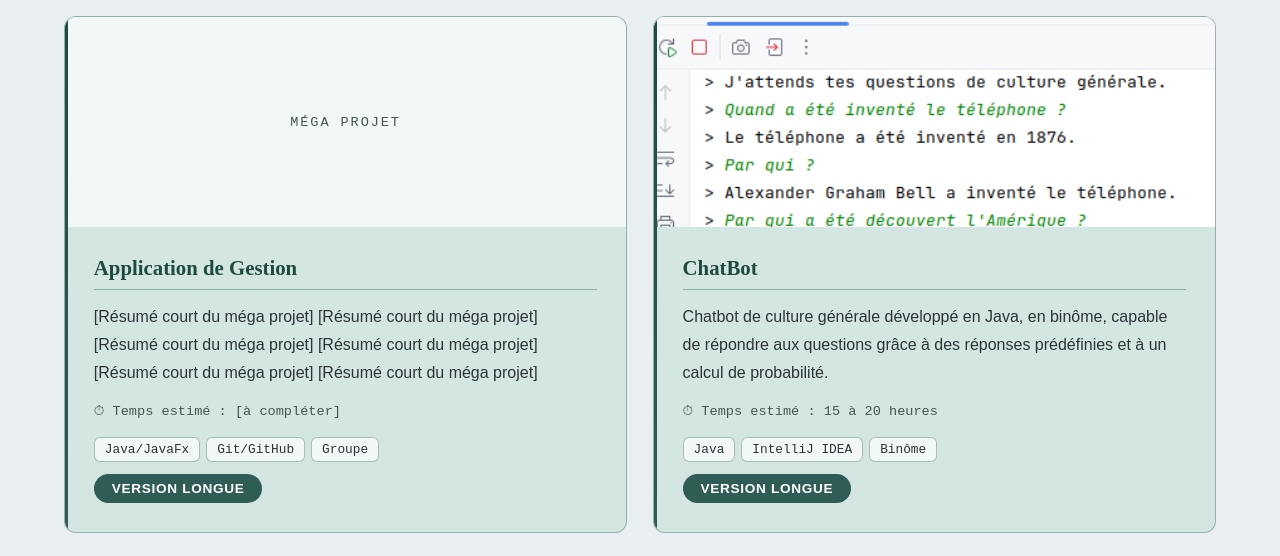
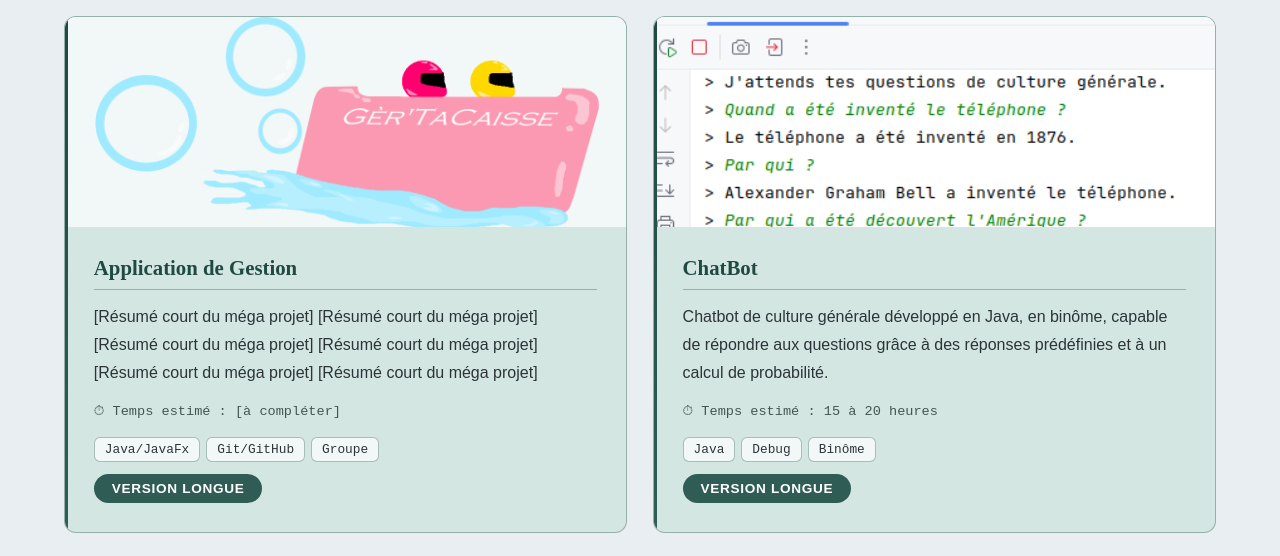
Before and after one commit to LebruneP/lebrunep.portfolio, a plain HTML site: page Projet.html in a window 1280 px wide. Shown: the part 185-741 px from the top of the page. Drawn offline with Linux system fonts and the light colour scheme.

Commit message:
oublie de ctrl+s

```diff
--- a/Projet.html
+++ b/Projet.html
@@ -36,7 +36,7 @@
       <!-- ═══ MÉGA PROJET (À COMPLÉTER : titre, textes, image, temps, tags) ═══ -->
       <article class="projet-card">
         <div class="projet-img-wrap">
-          <!-- Ajoute ton image ici : <img src="MegaProjet.png" alt="Méga projet" class="projet-img"> -->
+          <img src="MegaProjet.png" alt="Méga projet" class="projet-img">
           <div class="projet-img-placeholder">Méga projet</div>
         </div>
         <div class="projet-content">
@@ -80,7 +80,7 @@
           <p class="projet-time">⏱ Temps estimé : 15 à 20 heures</p>
           <div class="projet-tags">
             <span>Java</span>
-            <span>IntelliJ IDEA</span>
+            <span>Debug</span>
             <span>Binôme</span>
           </div>
           <details class="projet-details">
```
